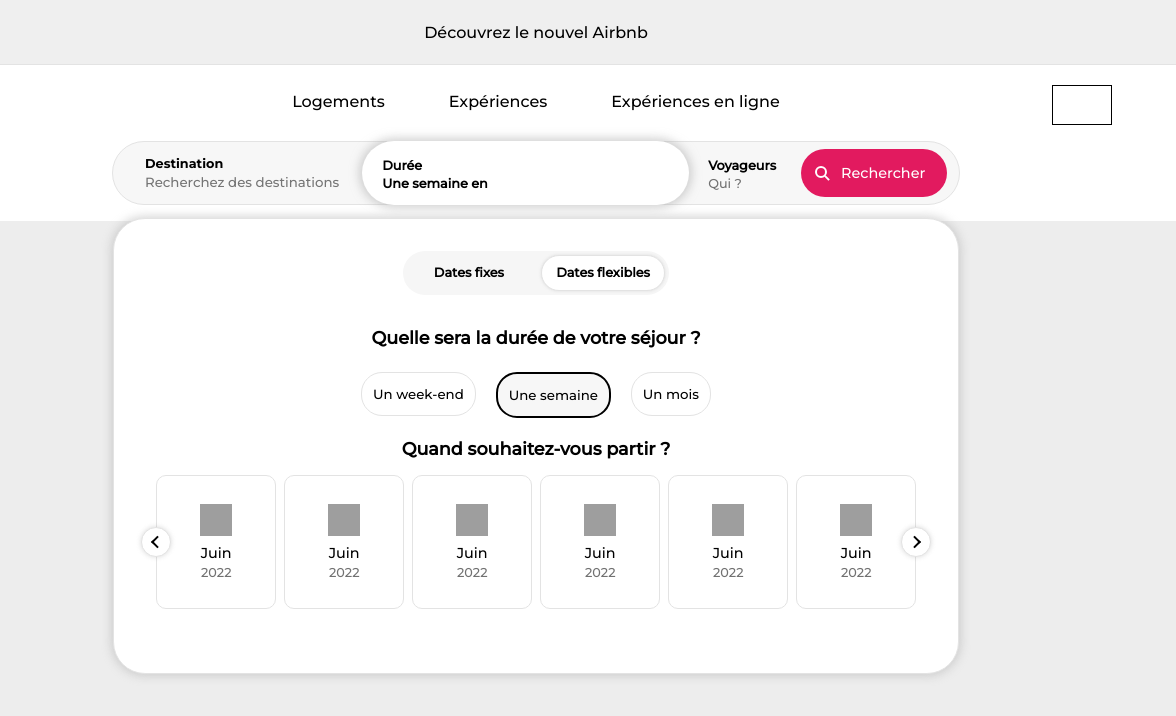
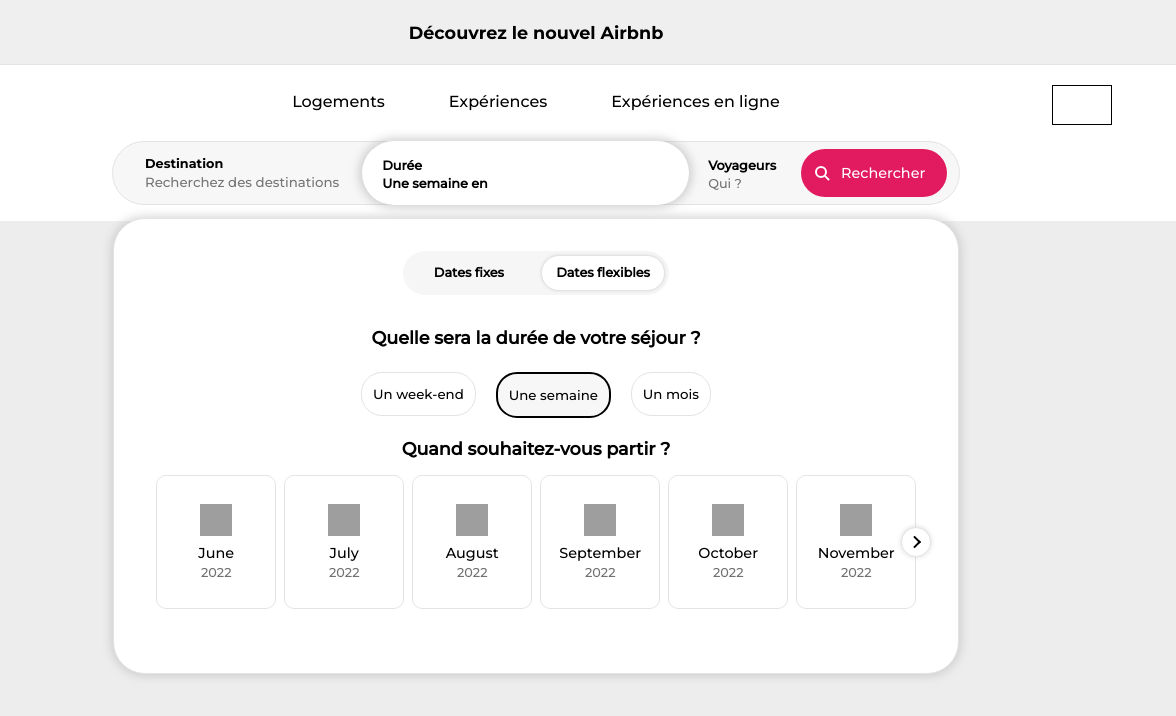
Before and after one commit to J0SUKE/airbnb-menu, a React app: page / in a window 1280 px wide. Both pictures are taken after a click on the item "Une semaine". Shown: the full height of the page, 104-1280 px from the left. Built offline with nearby package versions, Linux system fonts and the light colour scheme; grey boxes are pictures that could not be loaded.

Commit message:
caroussel fonctionnel

```diff
--- a/src/js/components/Menus/DureeMenu.js
+++ b/src/js/components/Menus/DureeMenu.js
@@ -1,10 +1,9 @@
-import React, { useContext } from "react";
+import React, { useContext, useEffect, useRef, useState } from "react";
 import { FilterContext } from "../Filter";
 
 export default function DureeMenu() {
 
     const {setTypeFlexible,typeFlexible,setDateType,dateType,setSelectedZone} = useContext(FilterContext);
-
 
     return(
         <div className="duree-menu">
@@ -40,75 +39,120 @@
                         >Un mois</button></li>
                 </ul>
                 <h2>Quand souhaitez-vous partir ?</h2>
-                <div className="date-caroussel">
-                    <div className="date-caroussel__wrapper">
-                        <ul>
-                            <li>
-                                <img src="/images/calendar.jpg" alt=""/>
-                                <p>Juin</p>
-                                <span>2022</span>
-                            </li>
-                            <li>
-                                <img src="/images/calendar.jpg" alt=""/>
-                                <p>Juin</p>
-                                <span>2022</span>
-                            </li>
-                            <li>
-                                <img src="/images/calendar.jpg" alt=""/>
-                                <p>Juin</p>
-                                <span>2022</span>
-                            </li>
-                            <li>
-                                <img src="/images/calendar.jpg" alt=""/>
-                                <p>Juin</p>
-                                <span>2022</span>
-                            </li>
-                            <li>
-                                <img src="/images/calendar.jpg" alt=""/>
-                                <p>Juin</p>
-                                <span>2022</span>
-                            </li>
-                            <li>
-                                <img src="/images/calendar.jpg" alt=""/>
-                                <p>Juin</p>
-                                <span>2022</span>
-                            </li>
-                            <li>
-                                <img src="/images/calendar.jpg" alt=""/>
-                                <p>Juin</p>
-                                <span>2022</span>
-                            </li>
-                            <li>
-                                <img src="/images/calendar.jpg" alt=""/>
-                                <p>Juin</p>
-                                <span>2022</span>
-                            </li>
-                            <li>
-                                <img src="/images/calendar.jpg" alt=""/>
-                                <p>Juin</p>
-                                <span>2022</span>
-                            </li>
-                            <li>
-                                <img src="/images/calendar.jpg" alt=""/>
-                                <p>Juin</p>
-                                <span>2022</span>
-                            </li>
-                            <li>
-                                <img src="/images/calendar.jpg" alt=""/>
-                                <p>Juin</p>
-                                <span>2022</span>
-                            </li>
-                            <li>
-                                <img src="/images/calendar.jpg" alt=""/>
-                                <p>Juin</p>
-                                <span>2022</span>
-                            </li>
-                        </ul>
-                    </div>
-                    <button className="caroussel-btn btn-prev"></button>
-                    <button className="caroussel-btn btn-next"></button>
-                </div>
+                <CarousselDates/>
             </div>
         </div>
     )
 }
+
+
+
+
+function CarousselDates() {
+
+
+    const firstCarousselItem = useRef();
+    const lastCarousselItem = useRef();
+    const currentElementIndex = useRef(0);
+    const[translation,setTranslation] = useState(0);
+
+
+    let elemNums = 12; // 12 elements dans le caroussel (12 mois de l'année)
+    // doit obligatoirement etre pair
+
+    function goNext(e) {
+        e.stopPropagation();
+
+        let width = firstCarousselItem.current.getBoundingClientRect().width;
+        let marginRight = parseInt(getComputedStyle(firstCarousselItem.current)["margin-right"])
+        let marginLeft = parseInt(getComputedStyle(lastCarousselItem.current)["margin-left"])
+
+        if (currentElementIndex.current==elemNums/2) return;
+
+        if (currentElementIndex.current==0) {
+            width+=(marginRight*2);
+        }
+        else
+        {
+            width+=marginRight+(marginLeft);
+        }
+
+        setTranslation((translation)=>translation-(width*2));
+        currentElementIndex.current+=2;
+    }
+
+    function goPrev(e) {
+        e.stopPropagation();
+
+        let width = firstCarousselItem.current.getBoundingClientRect().width;
+        let marginRight = parseInt(getComputedStyle(firstCarousselItem.current)["margin-right"])
+        let marginLeft = parseInt(getComputedStyle(lastCarousselItem.current)["margin-left"])
+
+        if (currentElementIndex.current==0) {
+            width+=(marginRight*2);
+        }
+        else
+        {
+            width+=marginRight+(marginLeft);
+        }
+
+        setTranslation((translation)=>translation+(width*2));
+        currentElementIndex.current-=2;
+    }
+
+    let now = new Date();
+
+    let listItems = [];
+
+    for (let i = 0; i < elemNums; i++)
+    {
+        now.setMonth(now.getMonth()+1);
+        let month = now.toLocaleString('default', { month: 'long' });
+        listItems.push(
+            <li
+                ref={i==0 ? firstCarousselItem : (i==(elemNums-1) ? lastCarousselItem : null)}
+                key={month}
+            >
+                <img src="/images/calendar.jpg" alt=""/>
+                <p>{month}</p>
+                <span>{now.getFullYear()}</span>
+            </li>
+        )
+    }
+
+    return(
+        <div className="date-caroussel">
+            <div className="date-caroussel__wrapper">
+                <ul style={{transform:`translateX(${translation}px)`}}>
+                    {listItems}
+                </ul>
+            </div>
+            {
+                currentElementIndex.current==0?
+                <button
+                    onClick={goNext}
+                    className="caroussel-btn btn-next"
+                ></button>
+                :
+                (currentElementIndex.current==elemNums/2 ?
+                    <button
+                            onClick={goPrev}
+                            className="caroussel-btn btn-prev"
+                    ></button>
+                    :
+                    <>
+                        <button
+                            onClick={goNext}
+                            className="caroussel-btn btn-next"
+                        ></button>
+                        <button
+                            onClick={goPrev}
+                            className="caroussel-btn btn-prev"
+                        ></button>
+                    </>
+                )
+            }
+
+        </div>
+    )
+}
--- a/src/js/components/Menus/VoyageursMenu.js
+++ b/src/js/components/Menus/VoyageursMenu.js
@@ -30,8 +30,8 @@
         })
     }
 
+    //si adults est a 0 et que un des autre est a plus de 0 alors adultsMin devient 1 et voyageurs["adults"]=1
     useEffect(()=>{
-        //si adults et a 0 et que un des autre est a plus de 0 alors adultsMin devient 1 et voyageurs["adults"]=1
 
         if (voyageurs["adults"]==0)
         {
--- a/src/scss/globals.scss
+++ b/src/scss/globals.scss
@@ -50,8 +50,10 @@
         justify-content: center;
 
         p{
-            font-weight: 500;
+            font-family: $font-bold;
+            font-size: 1.1rem;
             text-align: center;
+
         }
     }
 
@@ -761,7 +763,7 @@
         ul
         {
             display: flex;
-
+            transition: transform .5s;
         }
         li{
             width: 120px;
@@ -770,12 +772,16 @@
             min-height: 134px;
             border: 1px solid $border-gray;
             border-radius: 10px;
-            &:not(:last-of-type,:first-of-type)
+            &:not(:first-of-type,:last-of-type)
             {
                 margin: 0 .25rem;
             }
             &:first-of-type{
                 margin-right: .25rem;
+            }
+            &:last-of-type
+            {
+                margin-left: .25rem;
             }
             display: flex;
             align-items: center;
```
